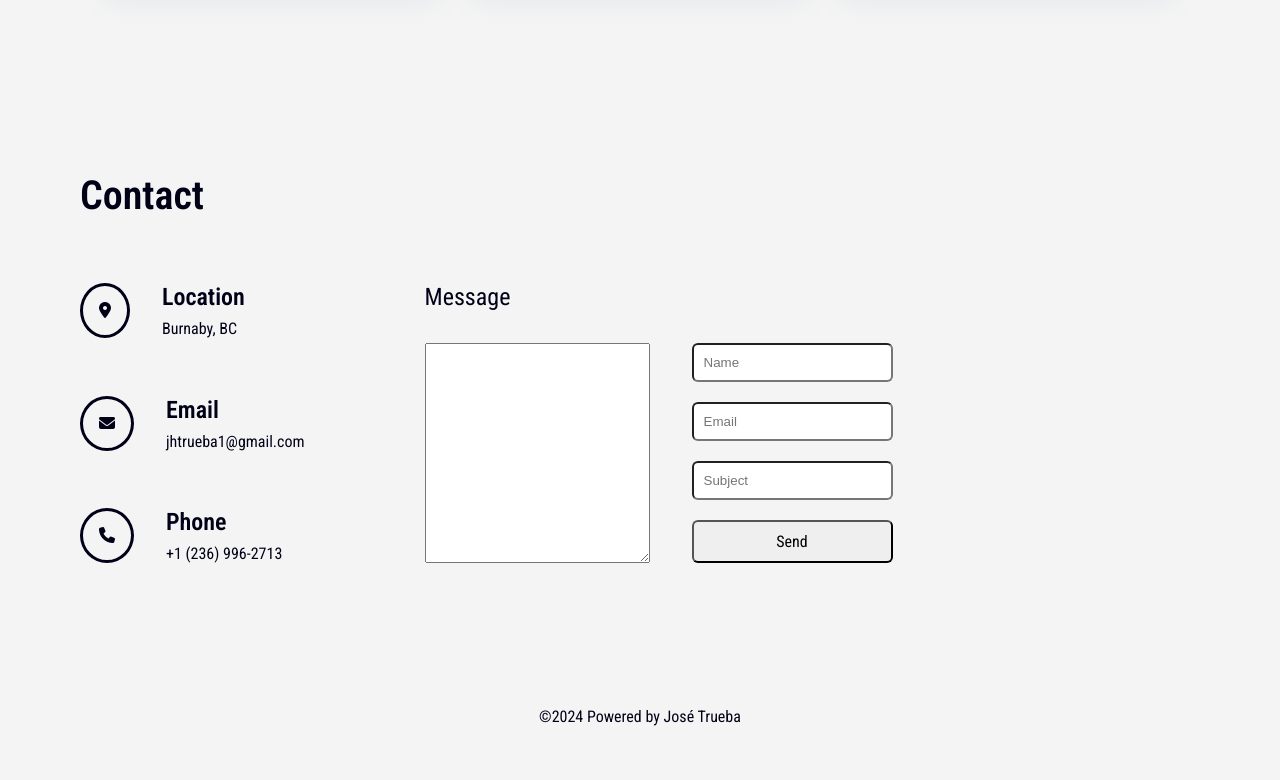
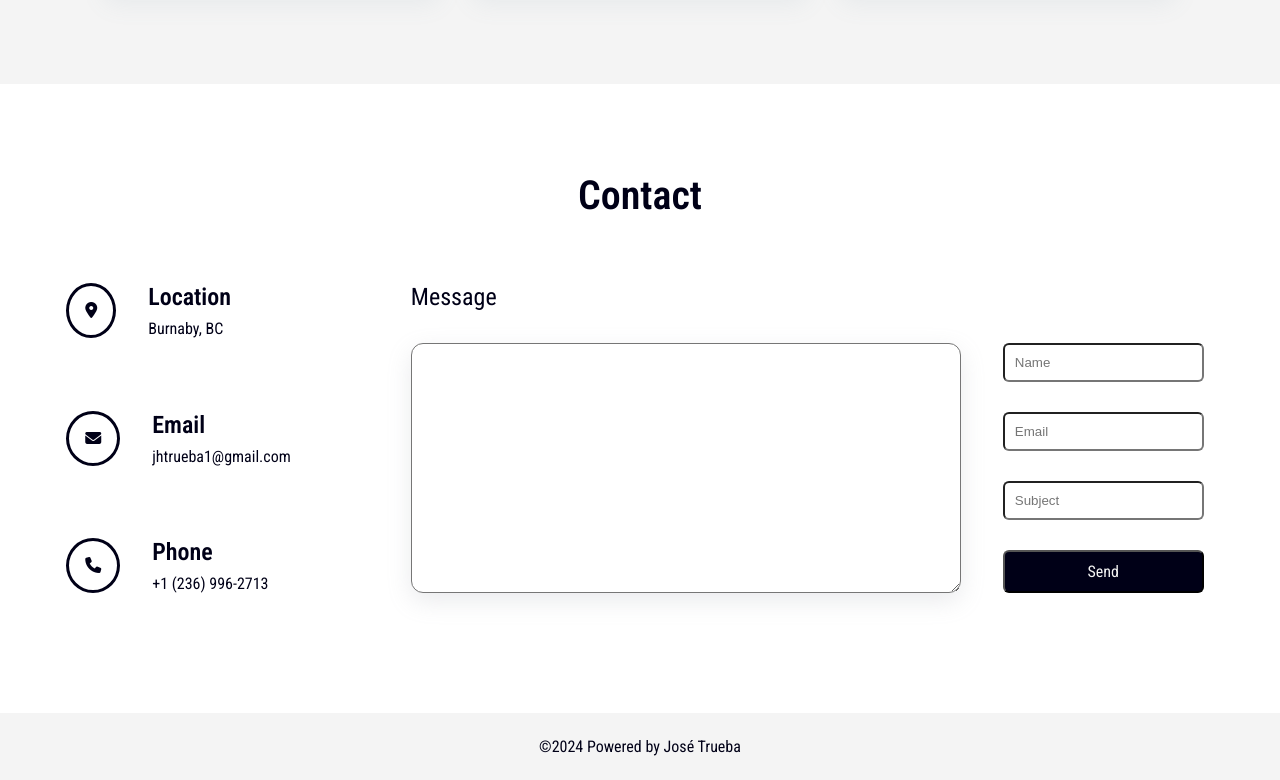
Before and after one commit to joshu2991/CICCC_CV_gh, a website: page src/index.html in a window 1280 px wide. Shown: the part 3203-3983 px from the top of the page. Before the commit the page ends 3953 px from the top, so only its background shows below. Drawn offline with nearby package versions, Linux system fonts and the light colour scheme; files that its build step writes are made by us from their sources.

Commit message:
added style to section contact

```diff
--- a/src/sass/index.scss
+++ b/src/sass/index.scss
@@ -330,6 +330,25 @@ body {
         }
     }
 
+    #section-contact {
+        background-color: white;
+        display: flex;
+        justify-content: space-between;
+        align-items: center;
+
+        .message-textarea {
+            border-radius: 12px;
+            box-shadow: rgba(149, 157, 165, 0.2) 0px 8px 24px;
+            width: 500px;
+            height: 200px;
+        }
+
+        .send-button {
+            background-color: $color-dark-blue;
+            color: $color-muted;
+        }
+    }
+
 }
 
 
```
Also changed, not shown: src/sass/css/index.css, 1 other file.
